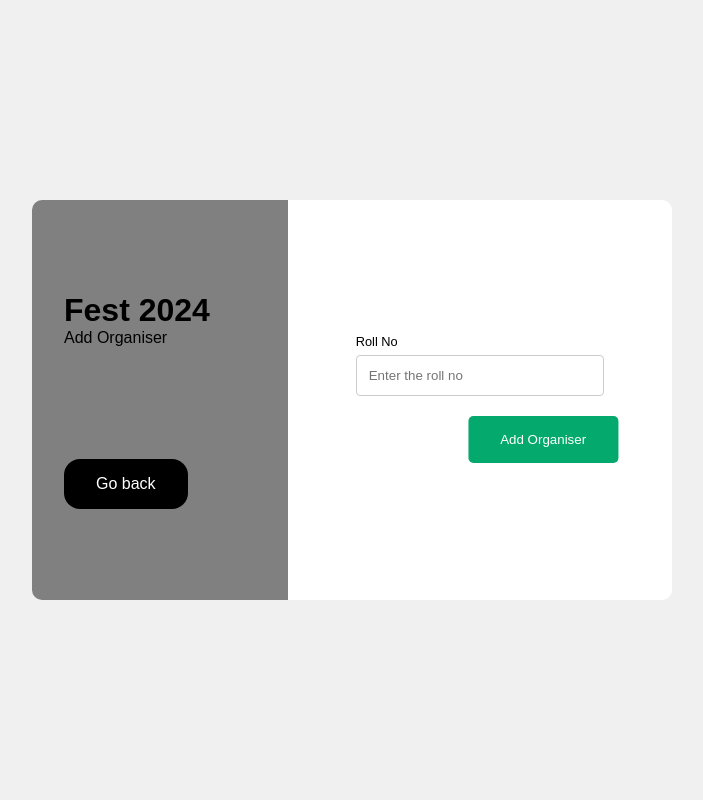
After one commit to Baron105/DBMS-WebApp, a Flask app: template templates/add_organiser.html in a window 1280 px wide. The commit adds this page. Shown: the whole page, without its empty margins (288-991 px from the left). Run offline with Flask 3, Linux system fonts and the light colour scheme; the template is opened without the code that fills it, so the values that code supplies are empty; some libraries are stand-ins or nearby versions.

Commit message:
non-working

```diff
--- a/app.py
+++ b/app.py
@@ -51,14 +51,16 @@ def login():
         password = request.form["password"]
         cursor.execute(f"SELECT * from admin where username = '{username}' and pass = '{password}'")
         admin = cursor.fetchone()
+
         if(admin is not None):
+            print(admin)
             return redirect(url_for("admin"))
 
         username = username[6:]
 
         try:
             username = int(username)
-        except():
+        except:
             flag = 1
             return render_template("login.html", flag=flag)
 
@@ -117,9 +119,10 @@ def login():
     else:
         return render_template("login.html")
 
-@app.route("/admin", methods=["GET", "POST"])
+@app.route("/admin")
 def admin():
     """Admin page"""
+
     cursor = conn.cursor()
     try:
         cursor.execute(
@@ -128,7 +131,6 @@ def admin():
         events = cursor.fetchall()
         organisers = []
         events2 = []
-        i=0
         for event in events:
             event_id = event[0]
             cursor.execute(
@@ -139,9 +141,51 @@ def admin():
 
     except psycopg2.Error as e:
         print(e)
-        events = []
+        events2 = []
         conn.rollback()
     return render_template("admin.html", events=events2)
+
+@app.route("/add_organiser/<int:event_id>", methods=["GET", "POST"])
+def add_organiser(event_id):
+    """Add organiser page"""
+    cursor = conn.cursor()
+    if request.method == "POST":
+        roll = request.form["roll"]
+        cursor.execute(
+                f"SELECT fest_id from student where roll = {roll}"
+            )
+        fest_id = cursor.fetchone()
+        try:
+
+            cursor.execute(
+                f"INSERT into organising VALUES ({fest_id},{event_id})"
+            )
+            conn.commit()
+        except psycopg2.Error as e:
+            print(e)
+            conn.rollback()
+    return redirect(url_for("admin"))
+
+@app.route("/remove_organiser/<int:event_id>", methods=["GET", "POST"])
+def remove_organiser(event_id):
+    """Remove organiser page"""
+    cursor = conn.cursor()
+    if request.method == "POST":
+        roll = request.form["roll"]
+        cursor.execute(
+                f"SELECT fest_id from student where roll = {roll}"
+            )
+        fest_id = cursor.fetchone()
+        try:
+
+            cursor.execute(
+                f"DELETE from organising where fest_id = {fest_id} and event_id = {event_id}"
+            )
+            conn.commit()
+        except psycopg2.Error as e:
+            print(e)
+            conn.rollback()
+    return redirect(url_for("admin"))
 
 @app.route("/index/<int:fest_id>/<int:organise>/<int:student>/<int:x>", methods=["GET", "POST"])
 def index(fest_id, organise, student,x):
--- /dev/null
+++ b/templates/add_organiser.html
@@ -0,0 +1,26 @@
+{% extends 'base.html' %}
+{% block head %}
+<title>Add Organiser</title>
+{% endblock %}
+{% block body %}
+<div class="register-content">
+    <div class="form-box">
+        <div class="image-box">
+            <h1 class="img-txt">Fest 2024</h1>
+            <p class="img-subtxt">Add Organiser</p>
+            <a href="{{url_for('admin')}}">
+                <p class="go-back-btn">Go back</p>
+            </a>
+        </div>
+        <div class="register-form">
+            <form action="{{url_for('add_organiser')}}" method="post">
+                <div class="form-group>
+                    <label for = "Roll No">Roll No</label>
+                    <input type="text" class="form-control" id="roll_no" name="roll_no" placeholder="Enter the roll no" required>
+                </div>
+                <button type="submit" class="submit-button">Add Organiser</button>
+            </form>
+        </div>
+    </div>
+</div>
+{% endblock %}
--- a/templates/admin.html
+++ b/templates/admin.html
@@ -21,7 +21,7 @@
         <td>{{event[2]}}</td>
         <td>{{event[3]}}</td>
         <td>{{event[4]}}</td>
-        <td>{%for roll in event[5]}
+        <td>{%for roll in event[5]%}
             {{roll[0]}}<br>
             {%endfor%}
 
```
Also changed, not shown: templates/remove_organiser.html (added, +27 -0 lines).
